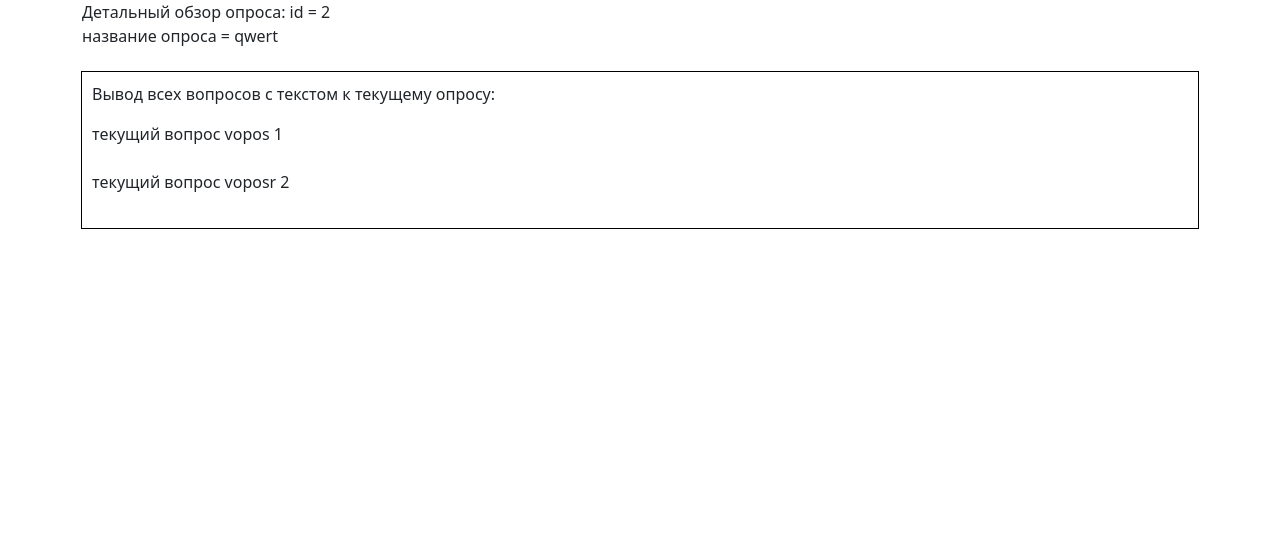
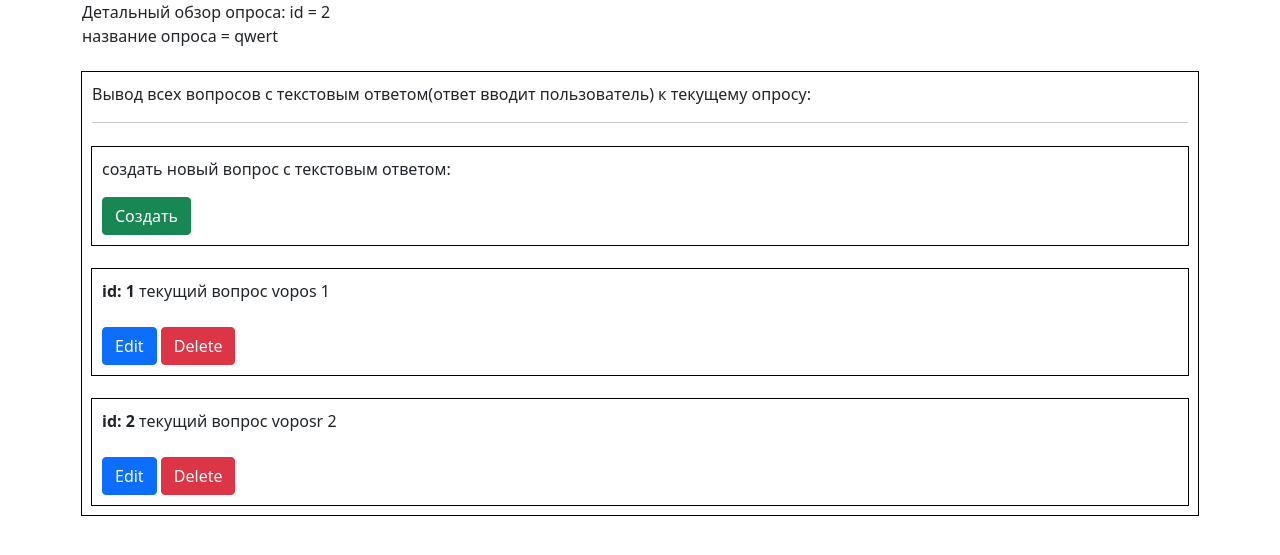
Before and after one commit to oruchkin/opros, a Django app: page /opros_detailed/2 in a window 1280 px wide. Shown: the part 56-611 px from the top of the page. Run offline with Django 3.2, Linux system fonts and the light colour scheme; data comes from the database, SQL or seed files in the repository.

Commit message:
new_vopros_page

```diff
--- a/app/templates/app/opros_detailed.html
+++ b/app/templates/app/opros_detailed.html
@@ -9,10 +9,25 @@
     название опроса = {{current_opros.title}}<br><br>
 
     <div class="questions_tekst">
-        <p>Вывод всех вопросов с текстом к текущему опросу:</p>
+        <p>Вывод всех вопросов с текстовым ответом(ответ вводит пользователь) к текущему опросу:</p>
+        <hr>
+        <div class="questions_tekst mt-4">
+            <p>создать новый вопрос с текстовым ответом:</p>
+            <a href="{% url 'new_vopros_text' current_opros.id %}" class="btn btn-success">Создать</a>
+        </div>
+
+
         {% for vopros in questions_tekst  %}
-        {{vopros}}<br>
-        <br>
+            <div class="questions_tekst mt-4">
+                <b>id: {{vopros.id}}</b>
+                {{vopros}}
+                <div class="mt-4">
+                    <button type="button" class="btn btn-primary">Edit</button>
+                    <button type="button" class="btn btn-danger">Delete</button>
+                </div>
+            </div>
+
+
         {% endfor %}
     </div>
 
--- a/app/urls.py
+++ b/app/urls.py
@@ -6,4 +6,5 @@ urlpatterns = [
     path("new_opros/", views.new_opros, name="new_opros"),
     path("list_admin/", views.list_admin, name="list_admin"),
     path("opros_detailed/<int:opros_id>", views.opros_detailed, name="opros_detailed"),
+    path("new_vopros_text/<int:opros_id>", views.new_vopros_text, name="new_vopros_text"),
 ]
--- a/app/views.py
+++ b/app/views.py
@@ -26,6 +26,9 @@ def opros_detailed(request, opros_id):
         "questions_tekst": questions_tekst,
     })
 
+
+def new_vopros_text(request, opros_id):
+    return render(request, "app/new_vopros_text.html")
 
 
 def list_admin(request):
```
Also changed, not shown: app/templates/app/new_vopros_text.html (added, +16 -0 lines).
